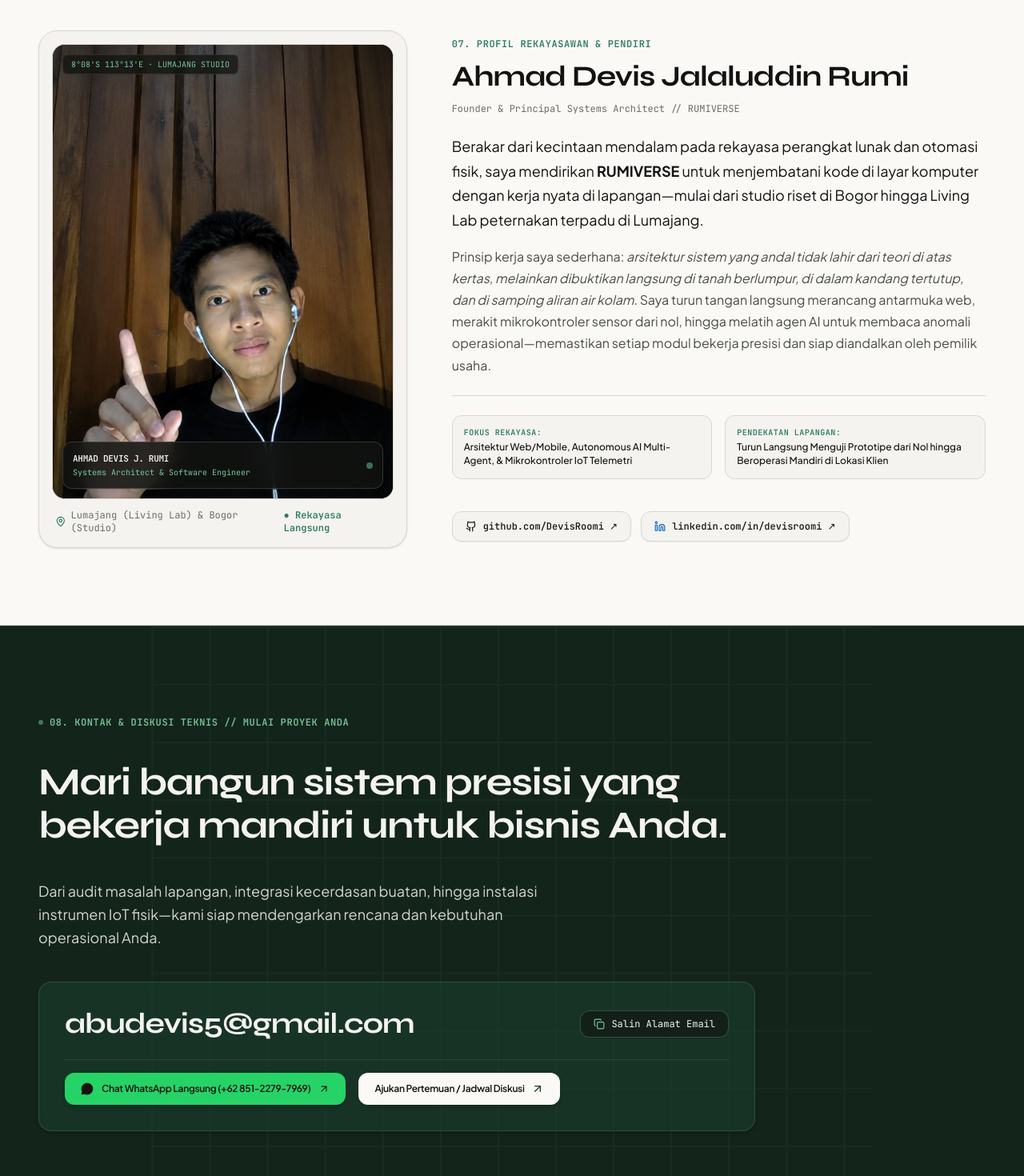
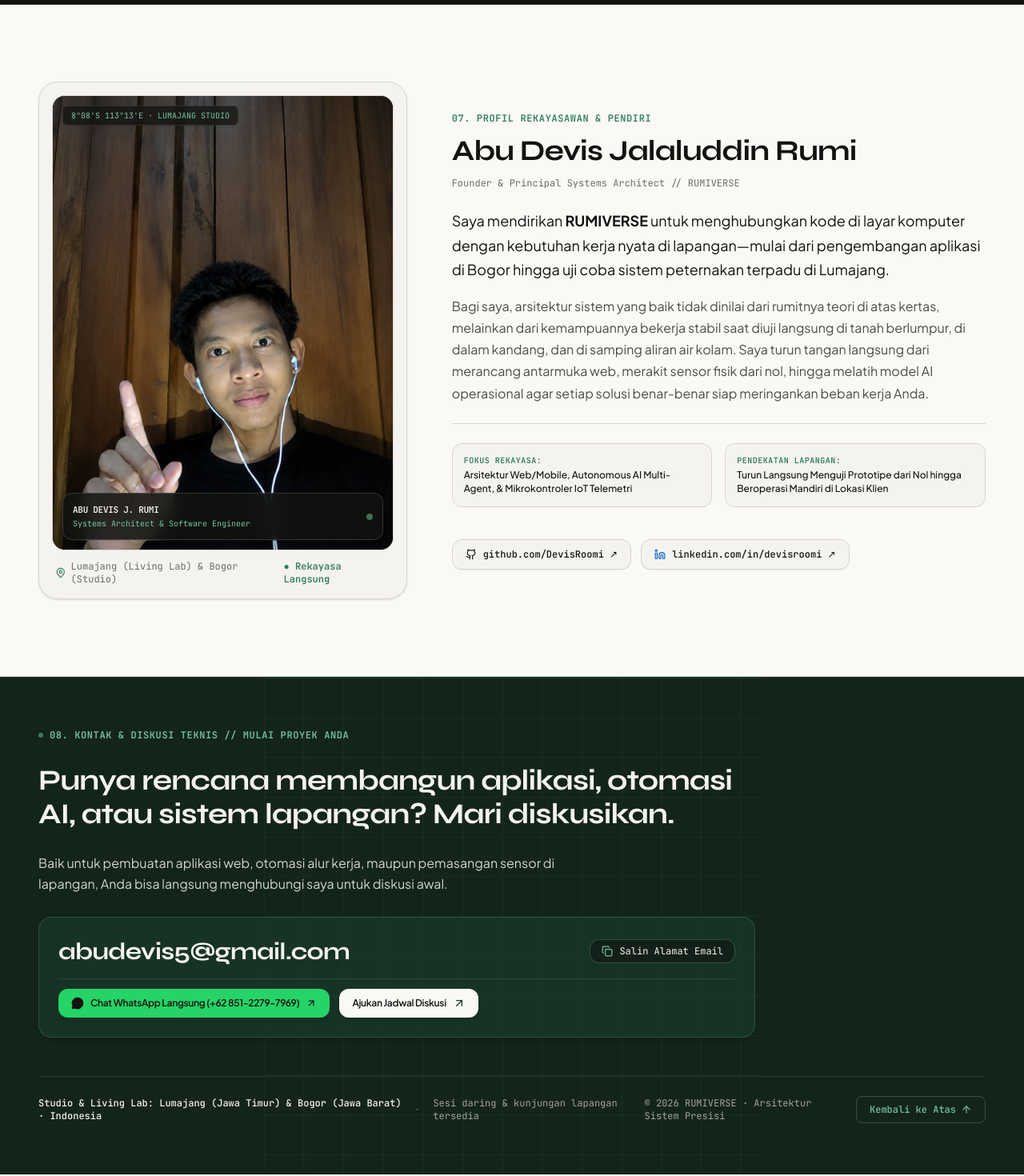
Before and after one commit to DevisRoomi/rumiverse, a React (Vite) app: page / in a window 1280 px wide. Shown: the part 6980-8450 px from the top of the page at 80% size. Built offline with nearby package versions, Linux system fonts and the light colour scheme.

Commit message:
fix: koreksi nama Abu Devis, sesuaikan fokus foto, tambah padding seksi 06, poles copy humanis dan layout seksi 08

```diff
--- a/src/components/ExecutiveProfileSection.tsx
+++ b/src/components/ExecutiveProfileSection.tsx
@@ -21,8 +21,8 @@ export function ExecutiveProfileSection() {
               <div className="relative aspect-[3/4] w-full rounded-2xl overflow-hidden border border-[#D8D6CE] bg-[#1B3B2B] group">
                 <img
                   src={founderPhoto}
-                  alt="Potret Ahmad Devis Jalaluddin Rumi — Rekayasawan & Pendiri RUMIVERSE"
-                  className="w-full h-full object-cover contrast-[1.04] transition-transform duration-700 ease-out group-hover:scale-[1.02]"
+                  alt="Potret Abu Devis Jalaluddin Rumi — Rekayasawan & Pendiri RUMIVERSE"
+                  className="w-full h-full object-cover object-[center_18%] contrast-[1.04] transition-transform duration-700 ease-out group-hover:scale-[1.02]"
                 />
 
                 {/* Subtle Technical Vignette & Overlays */}
@@ -37,7 +37,7 @@ export function ExecutiveProfileSection() {
                 <div className="absolute bottom-3 left-3 right-3 bg-[#121311]/85 backdrop-blur-md p-3 rounded-xl border border-white/15 flex items-center justify-between shadow-md">
                   <div className="space-y-0.5">
                     <span className="font-mono text-[11px] text-[#F4F3EF] block font-bold tracking-tight">
-                      AHMAD DEVIS J. RUMI
+                      ABU DEVIS J. RUMI
                     </span>
                     <span className="font-mono text-[10px] text-[#74C69D] block">
                       Systems Architect &amp; Software Engineer
@@ -71,7 +71,7 @@ export function ExecutiveProfileSection() {
                 as="h2"
                 className="font-display text-2xl sm:text-3xl lg:text-4xl font-bold text-[#121311] tracking-tight leading-snug"
               >
-                Ahmad Devis Jalaluddin Rumi
+                Abu Devis Jalaluddin Rumi
               </MaskedHeading>
               <p className="font-mono text-xs text-[#6B6E66]">
                 Founder &amp; Principal Systems Architect // RUMIVERSE
@@ -80,10 +80,10 @@ export function ExecutiveProfileSection() {
 
             <div className="space-y-4 text-[#2D2F2A] leading-relaxed">
               <p className="text-base sm:text-lg text-[#121311] leading-[1.7]">
-                Berakar dari kecintaan mendalam pada rekayasa perangkat lunak dan otomasi fisik, saya mendirikan <strong>RUMIVERSE</strong> untuk menjembatani kode di layar komputer dengan kerja nyata di lapangan—mulai dari studio riset di Bogor hingga Living Lab peternakan terpadu di Lumajang.
+                Saya mendirikan <strong>RUMIVERSE</strong> untuk menghubungkan kode di layar komputer dengan kebutuhan kerja nyata di lapangan—mulai dari pengembangan aplikasi di Bogor hingga uji coba sistem peternakan terpadu di Lumajang.
               </p>
               <p className="text-sm sm:text-base text-[#4A4D46] leading-[1.7]">
-                Prinsip kerja saya sederhana: <em>arsitektur sistem yang andal tidak lahir dari teori di atas kertas, melainkan dibuktikan langsung di tanah berlumpur, di dalam kandang tertutup, dan di samping aliran air kolam</em>. Saya turun tangan langsung merancang antarmuka web, merakit mikrokontroler sensor dari nol, hingga melatih agen AI untuk membaca anomali operasional—memastikan setiap modul bekerja presisi dan siap diandalkan oleh pemilik usaha.
+                Bagi saya, arsitektur sistem yang baik tidak dinilai dari rumitnya teori di atas kertas, melainkan dari kemampuannya bekerja stabil saat diuji langsung di tanah berlumpur, di dalam kandang, dan di samping aliran air kolam. Saya turun tangan langsung dari merancang antarmuka web, merakit sensor fisik dari nol, hingga melatih model AI operasional agar setiap solusi benar-benar siap meringankan beban kerja Anda.
               </p>
             </div>
 
--- a/src/components/FooterSection.tsx
+++ b/src/components/FooterSection.tsx
@@ -44,8 +44,8 @@ export function FooterSection({ onOpenConsultation }: FooterSectionProps) {
         <rect width="100" height="100" fill="url(#footerGrid)" />
       </svg>
 
-      <div className="relative max-w-[1440px] mx-auto px-6 py-20 sm:px-10 sm:py-24 lg:px-12 lg:py-28">
-        <div className="max-w-4xl space-y-10">
+      <div className="relative max-w-[1440px] mx-auto px-6 py-12 sm:px-10 sm:py-14 lg:px-12 lg:py-16">
+        <div className="max-w-4xl space-y-6 sm:space-y-7">
           {/* Section Number & Tag */}
           <div className="flex items-center gap-2">
             <span className="w-1.5 h-1.5 rounded-full bg-[#74C69D] animate-pulse" />
@@ -56,21 +56,21 @@ export function FooterSection({ onOpenConsultation }: FooterSectionProps) {
 
           <MaskedHeading
             as="h2"
-            className="font-display text-3xl sm:text-4xl lg:text-5xl font-bold text-[#F4F3EF] tracking-tight leading-[1.12]"
+            className="font-display text-2xl sm:text-3xl lg:text-4xl font-bold text-[#F4F3EF] tracking-tight leading-[1.15]"
           >
-            Mari bangun sistem presisi yang bekerja mandiri untuk bisnis Anda.
+            Punya rencana membangun aplikasi, otomasi AI, atau sistem lapangan? Mari diskusikan.
           </MaskedHeading>
 
-          <p className="text-base sm:text-lg text-[#D0D6CF] leading-relaxed max-w-2xl">
-            Dari audit masalah lapangan, integrasi kecerdasan buatan, hingga instalasi instrumen IoT fisik—kami siap mendengarkan rencana dan kebutuhan operasional Anda.
+          <p className="text-sm sm:text-base text-[#D0D6CF] leading-relaxed max-w-2xl">
+            Baik untuk pembuatan aplikasi web, otomasi alur kerja, maupun pemasangan sensor di lapangan, Anda bisa langsung menghubungi saya untuk diskusi awal.
           </p>
 
           {/* Large Interactive Email Card */}
-          <div className="p-6 sm:p-8 rounded-2xl bg-[#1B3B2B]/70 border border-[#74C69D]/20 shadow-md space-y-6">
+          <div className="p-5 sm:p-6 rounded-2xl bg-[#1B3B2B]/70 border border-[#74C69D]/20 shadow-md space-y-4">
             <div className="flex flex-wrap items-center justify-between gap-4">
               <a
                 href={`mailto:${STUDIO_CONTACT.email}`}
-                className="font-display text-2xl sm:text-3xl lg:text-4xl font-bold text-[#F4F3EF] tracking-tight hover:text-[#74C69D] transition-colors break-all"
+                className="font-display text-xl sm:text-2xl lg:text-3xl font-bold text-[#F4F3EF] tracking-tight hover:text-[#74C69D] transition-colors break-all"
               >
                 {STUDIO_CONTACT.email}
               </a>
@@ -79,7 +79,7 @@ export function FooterSection({ onOpenConsultation }: FooterSectionProps) {
                 type="button"
                 onClick={handleCopyEmail}
                 aria-label="Salin alamat email"
-                className="inline-flex items-center gap-2 px-4 py-2 text-xs font-mono rounded-xl border border-[#74C69D]/30 bg-[#121311]/60 text-[#F4F3EF] hover:bg-[#121311] transition-all cursor-pointer shadow-xs"
+                className="inline-flex items-center gap-2 px-3.5 py-1.5 text-xs font-mono rounded-xl border border-[#74C69D]/30 bg-[#121311]/60 text-[#F4F3EF] hover:bg-[#121311] transition-all cursor-pointer shadow-xs"
               >
                 {copied ? (
                   <>
@@ -96,13 +96,13 @@ export function FooterSection({ onOpenConsultation }: FooterSectionProps) {
             </div>
 
             {/* Direct Quick Action Buttons (WhatsApp & Consultation) */}
-            <div className="pt-4 border-t border-[#74C69D]/15 flex flex-wrap items-center gap-4">
+            <div className="pt-3 border-t border-[#74C69D]/15 flex flex-wrap items-center gap-3">
               {/* Chat WhatsApp Direct Button */}
               <a
                 href={whatsappUrl}
                 target="_blank"
                 rel="noopener noreferrer"
-                className="inline-flex items-center gap-2.5 px-5 py-3 rounded-xl bg-[#25D366] hover:bg-[#20ba59] text-[#121311] font-semibold text-xs tracking-tight transition-all cursor-pointer shadow-md hover:scale-[1.01]"
+                className="inline-flex items-center gap-2 px-4 py-2.5 rounded-xl bg-[#25D366] hover:bg-[#20ba59] text-[#121311] font-semibold text-xs tracking-tight transition-all cursor-pointer shadow-md hover:scale-[1.01]"
               >
                 <MessageCircle className="w-4 h-4 fill-current" />
                 <span>Chat WhatsApp Langsung (+62 851-2279-7969)</span>
@@ -113,9 +113,9 @@ export function FooterSection({ onOpenConsultation }: FooterSectionProps) {
               <button
                 type="button"
                 onClick={onOpenConsultation}
-                className="inline-flex items-center gap-2 px-5 py-3 rounded-xl bg-[#FAF9F6] hover:bg-white text-[#121311] font-semibold text-xs tracking-tight transition-all cursor-pointer shadow-md hover:scale-[1.01]"
+                className="inline-flex items-center gap-2 px-4 py-2.5 rounded-xl bg-[#FAF9F6] hover:bg-white text-[#121311] font-semibold text-xs tracking-tight transition-all cursor-pointer shadow-md hover:scale-[1.01]"
               >
-                <span>Ajukan Pertemuan / Jadwal Diskusi</span>
+                <span>Ajukan Jadwal Diskusi</span>
                 <ArrowUpRight className="w-4 h-4 text-[#1B3B2B]" />
               </button>
             </div>
@@ -123,7 +123,7 @@ export function FooterSection({ onOpenConsultation }: FooterSectionProps) {
         </div>
 
         {/* Quiet Bottom Footer Line with Studio Locations, Copyright & Back to Top */}
-        <div className="mt-20 pt-8 border-t border-[#233C2E] flex flex-col sm:flex-row sm:items-center justify-between gap-6 text-xs text-[#A1A39B] font-mono">
+        <div className="mt-10 sm:mt-12 pt-6 border-t border-[#233C2E] flex flex-col sm:flex-row sm:items-center justify-between gap-4 text-xs text-[#A1A39B] font-mono">
           <div className="space-y-1 sm:space-y-0 sm:flex sm:items-center sm:gap-4">
             <span className="text-[#F4F3EF] font-medium">
               Studio &amp; Living Lab: Lumajang (Jawa Timur) &amp; Bogor (Jawa Barat) · Indonesia
@@ -132,12 +132,12 @@ export function FooterSection({ onOpenConsultation }: FooterSectionProps) {
             <span>Sesi daring &amp; kunjungan lapangan tersedia</span>
           </div>
 
-          <div className="flex items-center gap-6">
+          <div className="flex items-center gap-4 sm:gap-6">
             <span>© 2026 RUMIVERSE · Arsitektur Sistem Presisi</span>
             <button
               type="button"
               onClick={scrollToTop}
-              className="inline-flex items-center gap-1.5 px-3 py-1.5 rounded-lg border border-[#74C69D]/30 text-[#74C69D] hover:bg-[#74C69D]/10 hover:text-white transition-all cursor-pointer"
+              className="inline-flex items-center gap-1.5 px-4 py-2 rounded-lg border border-[#74C69D]/30 text-[#74C69D] hover:bg-[#74C69D]/10 hover:text-white transition-all cursor-pointer whitespace-nowrap shrink-0 text-xs font-mono font-medium"
             >
               <span>Kembali ke Atas</span>
               <ArrowUp className="w-3.5 h-3.5" />
--- a/src/components/SecurityReliabilityBar.tsx
+++ b/src/components/SecurityReliabilityBar.tsx
@@ -33,7 +33,7 @@ export function SecurityReliabilityBar() {
       aria-label="Standar Keamanan & Keandalan Sistem"
       className="bg-[#121311] text-[#F4F3EF] border-b border-[#2D2F2A]"
     >
-      <div className="max-w-[1440px] mx-auto px-6 py-10 sm:px-10 lg:px-12">
+      <div className="max-w-[1440px] mx-auto px-6 pt-16 pb-12 sm:px-10 sm:pt-20 sm:pb-14 lg:px-12 lg:pt-20 lg:pb-16">
         <div className="flex flex-col sm:flex-row sm:items-center justify-between gap-2 pb-6 border-b border-[#2D2F2A]">
           <span className="font-mono text-xs text-[#74C69D] tracking-wide uppercase font-semibold">
             06. STANDAR KEAMANAN &amp; KEANDALAN SISTEM
```
Also changed, not shown: 1 other file (tests, documents, lock files or other folders).
